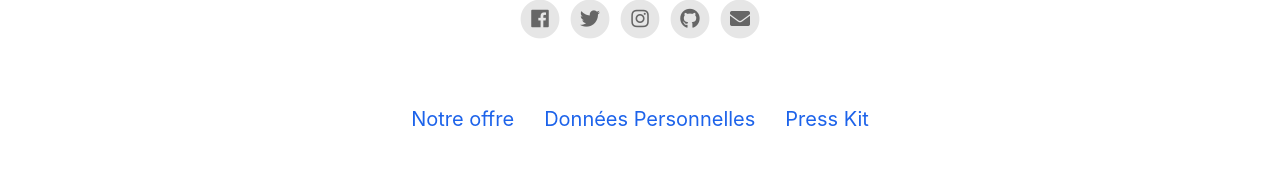
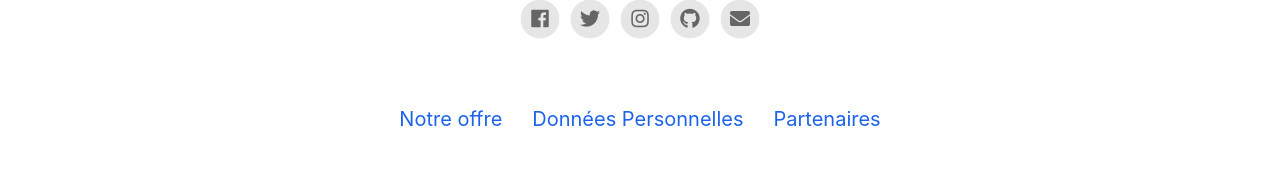
Before and after one commit to weltare/strategies, a Jekyll site: the page built from index.html, in a window 1280 px wide. Shown: the part 1944-2140 px from the top of the page. Built offline with Jekyll 4.4.1, drawn with Linux system fonts in a browser that asks for light colours; nearby versions of some CDN libraries.

Commit message:
Update footer.html: Partenaires
<a href="{{ site.presskit_download_link }}">Partenaires</a>

```diff
--- a/_includes/footer.html
+++ b/_includes/footer.html
@@ -64,7 +64,7 @@
 			<a href="{{ page.url | relative_url }}" target="_self">{{ page.title }}</a>
 		{% endfor %}
 		{% if site.presskit_download_link %}
-			<a href="{{ site.presskit_download_link }}">Press Kit</a>
+			<a href="{{ site.presskit_download_link }}">Partenaires</a>
 		{% endif %}
 	</div>
 </footer>
```
